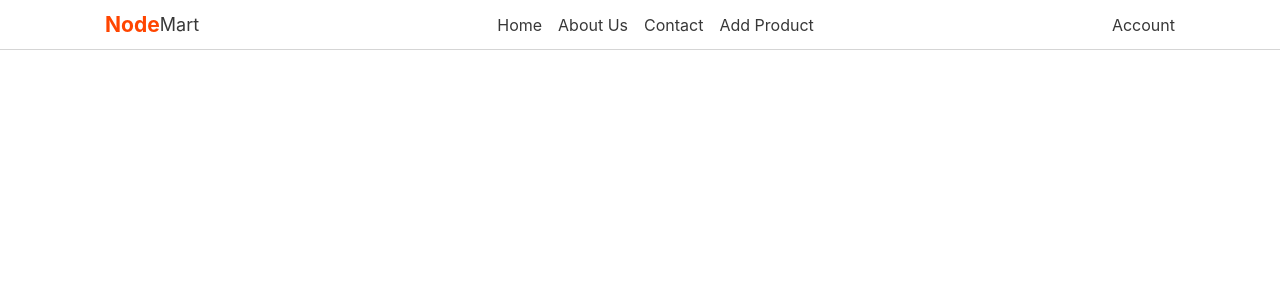
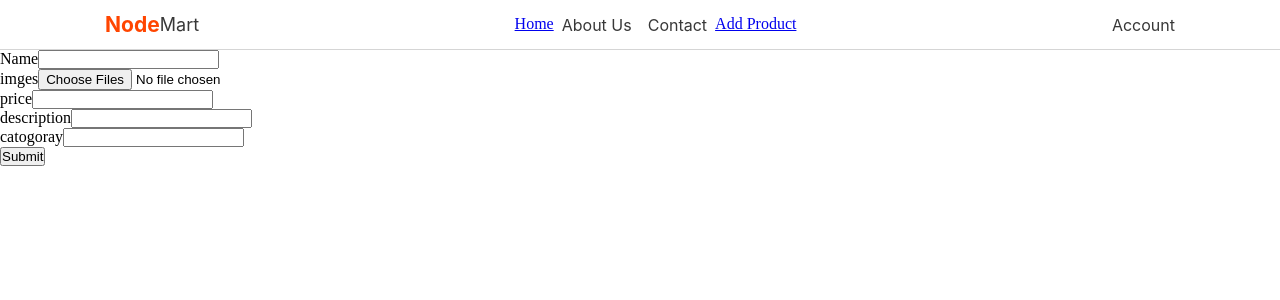
Before and after one commit to iiruoy/MERN-LargeProject, a React (Create React App) app in the folder frontend/: page /AddProduct in a window 1280 px wide. Shown: the top 300 px of the page. Built offline with nearby package versions, Linux system fonts and the light colour scheme.

Commit message:
complete index get request

```diff
--- a/frontend/src/App.js
+++ b/frontend/src/App.js
@@ -3,6 +3,7 @@ import { BrowserRouter, Routes, Route } from 'react-router-dom';
 // pages & compenets
 import Home from './pages/Home';
 import Navbar from './components/Navbar';
+import Product from './pages/Product';
 
 
 function App() {
@@ -12,10 +13,8 @@ function App() {
         <Navbar />
         <div className='pages'>
           <Routes>
-            <Route
-              path='/'
-              element={<Home />}
-            />
+            <Route path='/' element={<Home />} />
+            <Route path='/AddProduct' element={<Product />} />
           </Routes>
         </div>
       </BrowserRouter>
--- a/frontend/src/components/HomePageSlider.jsx
+++ b/frontend/src/components/HomePageSlider.jsx
@@ -18,7 +18,7 @@ function HomePageSlider() {
             setIndex(function(curr) {
                 return (curr + 1) % wordContainer.length;
             })
-        }, 5000);
+        }, 3000);
     }, []);
 
 
--- /dev/null
+++ b/frontend/src/components/ListProducts.jsx
@@ -0,0 +1,43 @@
+import { useEffect, useState } from 'react'
+
+
+function ListProducts() {
+
+    const [items, setItems] = useState([]);
+
+    useEffect(() => {
+        const fetchItems = async () => {
+            try {
+                const res = await fetch('http://localhost:3001/api/items');
+                const data = await res.json()
+                console.log(data);
+                setItems(data);
+            } catch (err){
+                console.log("Error")
+            }
+        }
+        fetchItems();
+    }, []);
+
+
+    return (
+        <div className='card-container-box-product-home-page'>
+            <div>Top Picks</div>
+            <div className='table'>
+                {items.map((item) => (
+                <div key={item._id}>
+                    {item.images.map((img, idx) => (
+                        <div key={idx}><img src={img} alt="" /></div>
+                    ))}
+                    <div>{item.name}</div>
+                    <div>{item.description}</div>
+                </div>
+                ))}
+            </div>
+            <div></div>
+        </div>
+
+    )
+}
+
+export default ListProducts
--- a/frontend/src/components/Navbar.jsx
+++ b/frontend/src/components/Navbar.jsx
@@ -7,10 +7,10 @@ function Navbar() {
             <div className='logo-navbar'><h3>Node</h3>Mart</div>
         </div>
         <div className='inner-navbar-container'>
-            <div>Home</div>
+            <Link to="/"><div>Home</div></Link>
             <div>About Us</div>
             <div>Contact</div>
-            <div>Add Product</div>
+            <Link to="/AddProduct"><div>Add Product</div></Link>
         </div>
         <div className='inner-navbar-container'>
             <div className='end-navbar'>Account</div>
--- a/frontend/src/pages/Home.jsx
+++ b/frontend/src/pages/Home.jsx
@@ -1,9 +1,12 @@
 import HomePageSlider from "../components/HomePageSlider"
+import ListProducts from "../components/ListProducts"
+
 
 const Home = () => {
     return (
         <div className="home">
             <HomePageSlider />
+            <ListProducts />
         </div>
     )
 }
--- /dev/null
+++ b/frontend/src/pages/Product.jsx
@@ -0,0 +1,65 @@
+import { useState } from 'react'
+
+
+function Product() {
+
+    const [image, setImageUrl] = useState([]);
+    const [formData, setFormData] = useState({
+        name: '',
+        price: '',
+        description: '',
+        category: ''
+    });
+
+    function handleFileCHange(e) {
+        const files = Array.from(e.target.files);
+        setImageUrl(files);
+    }
+
+    function handleChange(e) {
+        const { name, value } = e.target;
+
+        setFormData((prev) => ({
+            ...prev,
+            [name]: value
+        }));
+    }
+
+    function handleSubmit(e) {
+        e.preventDefault();
+
+        const data = new FormData();
+        data.append("name", formData.name);
+        data.append("price", formData.price);
+        data.append("description", formData.description);
+        data.append("category", formData.category);
+
+        image.forEach((file) => {
+            data.append("images", file);
+        });
+
+        fetch("http://localhost:3001/api/items/", {
+            method: "POST",
+            body: data,
+        })
+        .then((res) => res.json())
+        .then((result) => console.log("Success:", result))
+        .catch((err) => console.error("Error:", err));
+    }
+
+
+
+
+  return (
+    <form onSubmit={handleSubmit}>
+        <div>Name<input type="text" name="name" onChange={handleChange} value={formData.name}/></div>
+        <div>imges<input type="file" multiple onChange={handleFileCHange} /></div>
+        <div>price<input type="text" name="price" onChange={handleChange} value={formData.price}/></div>
+        <div>description<input type="text" name="description" onChange={handleChange} value={formData.description}/></div>
+        <div>catogoray<input type="text" name="category" onChange={handleChange} value={formData.category}/></div>
+        <button type="submit">Submit</button>
+    </form>
+  )
+}
+
+export default Product
```
